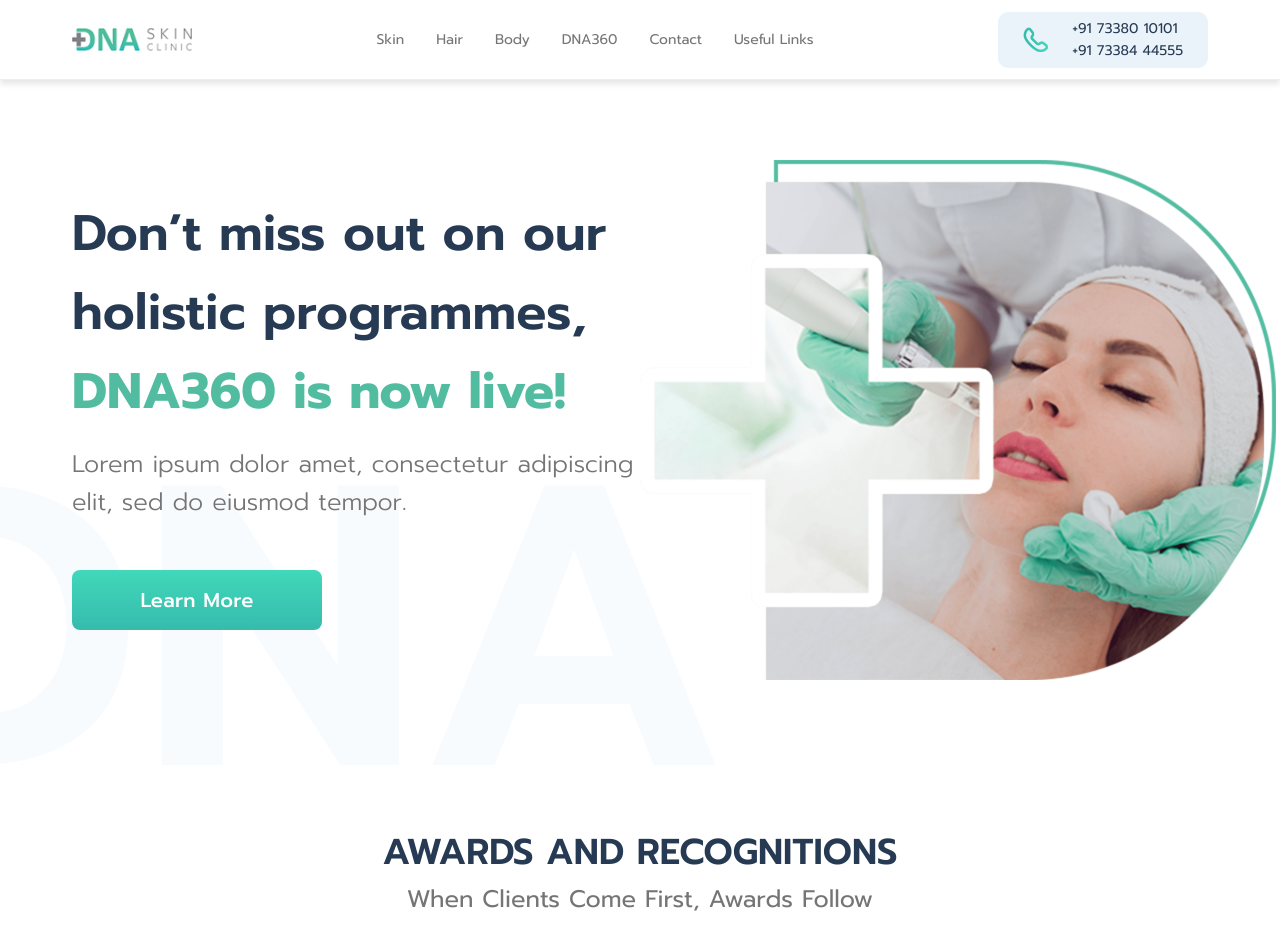
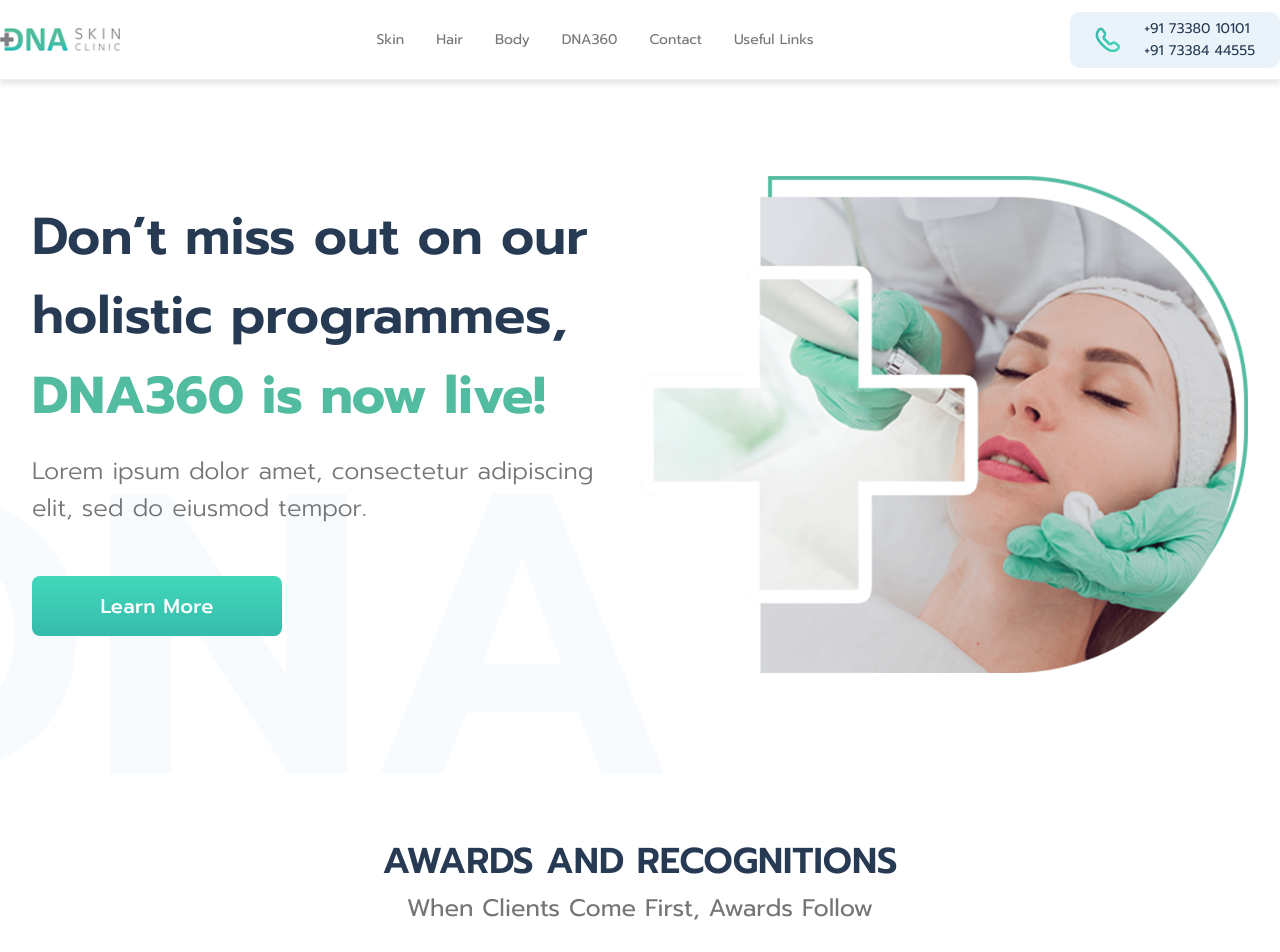
Before and after one commit to arunkumaralagesan/dna-skin, a React (Create React App) app: page / in a window 1280 px wide. Shown: the top 952 px of the page. Built offline with nearby package versions, Linux system fonts and the light colour scheme.

Commit message:
Style updates

```diff
--- a/public/index.html
+++ b/public/index.html
@@ -6,16 +6,16 @@
     <meta name="viewport" content="width=device-width, initial-scale=1" />
     <meta name="theme-color" content="#000000" />
     <meta
-      name="description"
-      content="Web site created using create-react-app"
+      name="DNA Skin Clinic"
     />
     <link rel="apple-touch-icon" href="%PUBLIC_URL%/logo192.png" />
-    <link rel="preconnect" href="https://fonts.googleapis.com" />
-    <link rel="preconnect" href="https://fonts.gstatic.com" crossorigin />
-    <link
+    <!-- <link rel="preconnect" href="https://fonts.googleapis.com" /> -->
+    <link rel="preconnect" href="https://fonts.gstatic.com" />
+    <!-- <link
       href="https://fonts.googleapis.com/css2?family=Prompt:ital,wght@0,400;0,300;0,500;0,600;0,700;0,800;1,400&display=swap"
       rel="stylesheet"
-    />
+    /> -->
+    <link href="https://fonts.googleapis.com/css2?family=Prompt:ital,wght@0,300;0,400;0,500;0,600;0,700;0,800;1,400;1,500;1,700&display=swap" rel="stylesheet">
     <!--
       manifest.json provides metadata used when your web app is installed on a
       user's mobile device or desktop. See https://developers.google.com/web/fundamentals/web-app-manifest/
--- a/src/components/molecules/awards/awards.css
+++ b/src/components/molecules/awards/awards.css
@@ -22,6 +22,7 @@
   font-size: 28px;
   font-weight: 600;
   margin: 0 3rem 2rem 3rem;
+  text-transform: uppercase;
 }
 
 .award-container__content {
@@ -31,7 +32,7 @@
 
   margin: 0 3rem;
   font-weight: 300;
-  margin-bottom: 3rem;
+  margin-bottom: 2rem;
   font-size: 22px;
   line-height: 1.45;
 }
@@ -65,8 +66,7 @@
   }
 
   .award-container__content {
-    color: var(--content-color);
-    font-size: 12px;
+    font-size: var(--content-font-size);;
     font-weight: 300;
     margin: 1rem 0.5rem;
     line-height: 1.46;
--- a/src/components/molecules/ratingsCard/ratingsCard.css
+++ b/src/components/molecules/ratingsCard/ratingsCard.css
@@ -55,7 +55,7 @@
   }
 
   .ratings__total-count {
-    font-size: 12px;
+    font-size: var(--content-font-size);;
     padding: 1rem 0rem;
   }
 
--- a/src/components/molecules/reviewsCard/reviewsCard.css
+++ b/src/components/molecules/reviewsCard/reviewsCard.css
@@ -19,6 +19,7 @@
 .reviews-card__info {
   display: flex;
   align-items: center;
+  margin-top: auto;
 }
 
 .reviews-card__profile {
@@ -59,7 +60,7 @@
   }
 
   .reviews-catd__content {
-    font-size: 12px;
+    font-size: var(--content-font-size);;
     margin-bottom: 1.5rem;
   }
 
--- a/src/components/molecules/servicesCard/servicesCard.css
+++ b/src/components/molecules/servicesCard/servicesCard.css
@@ -37,7 +37,7 @@
 
   .services-card__title {
     color: var(--secondary-color);
-    font-size: 12px;
+    font-size: var(--content-font-size);;
     font-weight: 600;
     margin-bottom: 14px;
     margin-top: 5px;
--- a/src/components/molecules/videoWithTitle/videoWithTitle.css
+++ b/src/components/molecules/videoWithTitle/videoWithTitle.css
@@ -88,7 +88,7 @@
   }
 
   .video__title {
-    font-size: 12px;
+    font-size: var(--content-font-size);;
   }
 
   .video__info {
--- a/src/components/organisms/footer/footer.css
+++ b/src/components/organisms/footer/footer.css
@@ -146,7 +146,7 @@
   }
 
   .footer__content, .footer_link, .footer__phone-number {
-    font-size: 12px;
+    font-size: var(--content-font-size);;
   }
 
   .section__wrapper {
--- a/src/index.css
+++ b/src/index.css
@@ -18,6 +18,9 @@
 
   --separator-padding-top: 80px;
   --sub-content-padding-top: 40px;
+
+  --title-font-size: 36px;
+  --content-font-size: 24px;
 }
 
 .flex-all-center {
@@ -27,17 +30,7 @@
 }
 
 .section-title {
-  font-size: 36px;
-}
-
-@media screen and (min-width: 1200px) {
-  .wrapper {
-    max-width: 1200px;
-    margin-left: auto;
-    margin-right: auto;
-    padding-left: 2rem;
-    padding-right: 2rem;
-  }
+  font-size: var(--title-font-size);
 }
 
 @media screen and (min-width: 1400px) {
@@ -50,17 +43,26 @@
   }
 }
 
+@media screen and (min-width: 768px) and (max-width: 1200px) {
+  .wrapper {
+    max-width: 1200px;
+    margin-left: auto;
+    margin-right: auto;
+    padding-left: 2rem;
+    padding-right: 2rem;
+  }
+}
+
 @media screen and (max-width: 768px)  {
   :root {
     --header-height: 80px;
+
+    --title-font-size: 18px;
+    --content-font-size: 14px;
   }
 
   .wrapper {
     padding-left: 1rem;
     padding-right: 1rem;
   }
-
-  .section-title {
-    font-size: 12px;
-  }
 }
--- a/src/pages/home/Home.js
+++ b/src/pages/home/Home.js
@@ -1,6 +1,5 @@
 /* eslint-disable react/jsx-no-target-blank */
 import React, { Component } from "react";
-import ReactPlayer from 'react-player'
 import _map from "lodash/map";
 import Layout from "../../components/organisms/layout";
 
--- a/src/pages/home/components/appointmentForm/appointmentForm.css
+++ b/src/pages/home/components/appointmentForm/appointmentForm.css
@@ -65,7 +65,7 @@
   border: solid 1px #adc9d3;
   background-color: #fff;
   width: 100%;
-  margin: 6rem 0rem;
+  margin: 6rem 2rem;
   padding: 3rem 1rem;
 }
 
@@ -141,7 +141,7 @@
   }
 
   .form__contact {
-    font-size: 12px;
+    font-size: var(--content-font-size);;
     padding-bottom: 0rem;
   }
 
--- a/src/pages/home/home.css
+++ b/src/pages/home/home.css
@@ -1,6 +1,6 @@
 .main-banner {
   display: flex;
-  padding: 5rem 2rem;
+  padding: 6rem 2rem;
   position: relative;
 }
 
@@ -19,14 +19,15 @@
 
 .main-banner--dark {
   color: var(--secondary-color);
-  font-size: 50px;
+  font-size: 52px;
   font-weight: 600;
   text-align: left;
+  line-height: normal;
 }
 
 .main-banner--green {
   color: var(--primary-color);
-  font-size: 50px;
+  font-size: 52px;
   font-weight: bold;
 }
 
@@ -56,8 +57,8 @@
 
 .main-banner__image {
   object-fit: contain;
-  /* width: 100%; */
-  height: 520px;
+  width: 100%;
+  max-height: 520px;
 }
 
 .awards {
@@ -375,9 +376,6 @@
 }
 
 .rating__cards {
-  /* display: grid;
-  grid-template-columns: repeat(2, minmax(400px, 1fr));
-  column-gap: 84px; */
   margin-bottom: 2rem;
   display: flex;
   flex-wrap: wrap;
@@ -404,7 +402,7 @@
   .founder__title,
   .services__title,
   .awards__title {
-    font-size: 18px;
+    font-size: var(--title-font-size);
   }
 
   .main-banner {
@@ -443,7 +441,7 @@
   }
 
   .main-banner--content {
-    font-size: 12px;
+    font-size: var(--content-font-size);
     font-weight: 300;
     text-align: center;
     margin: 1rem 3rem;
@@ -479,7 +477,7 @@
   }
 
   .awards__content {
-    font-size: 12px;
+    font-size: var(--content-font-size);
     font-weight: normal;
     margin-top: 0.5rem;
   }
@@ -531,7 +529,7 @@
 
   .founder__follow,
   .founder__insta {
-    font-size: 12px;
+    font-size: var(--content-font-size);
     line-height: 1.5;
   }
 
@@ -589,7 +587,7 @@
   }
 
   .our-story__content {
-    font-size: 12px;
+    font-size: var(--content-font-size);;
   }
 
   .review__cards {
@@ -632,7 +630,7 @@
   }
 
   .founder__info {
-    font-size: 11px;
+    font-size: 12px;
   }
 
   .founder__s-shape {
```
